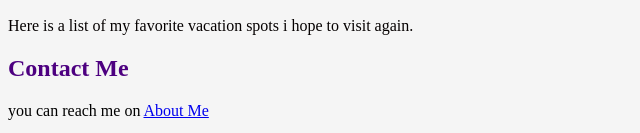
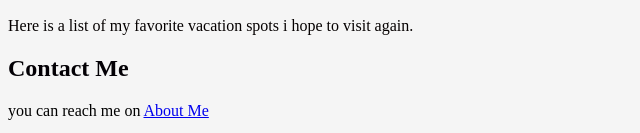
Before and after one commit to Pawbowman/paw-SDSU-favorite-things, a plain HTML site: page index.html in a window 1280 px wide. Shown: the part 779-912 px from the top of the page, 0-640 px from the left. Drawn offline with Linux system fonts and the light colour scheme.

Commit message:
testing color

```diff
--- a/assets/style.css
+++ b/assets/style.css
@@ -12,5 +12,5 @@ img {
 }
 
 #purple-font {
-    color: rgb(77, 0, 128);
+    color: rgb(3, 0, 5);
 }
```
